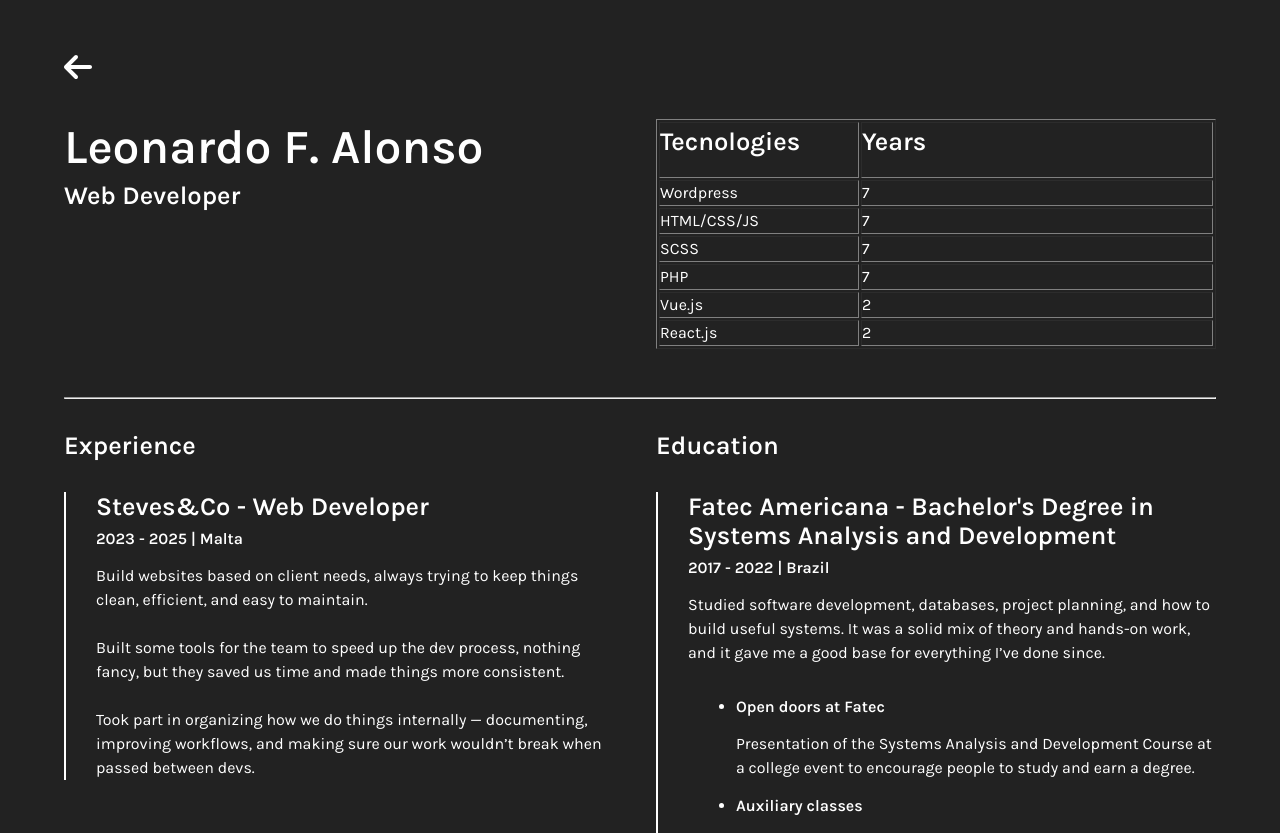
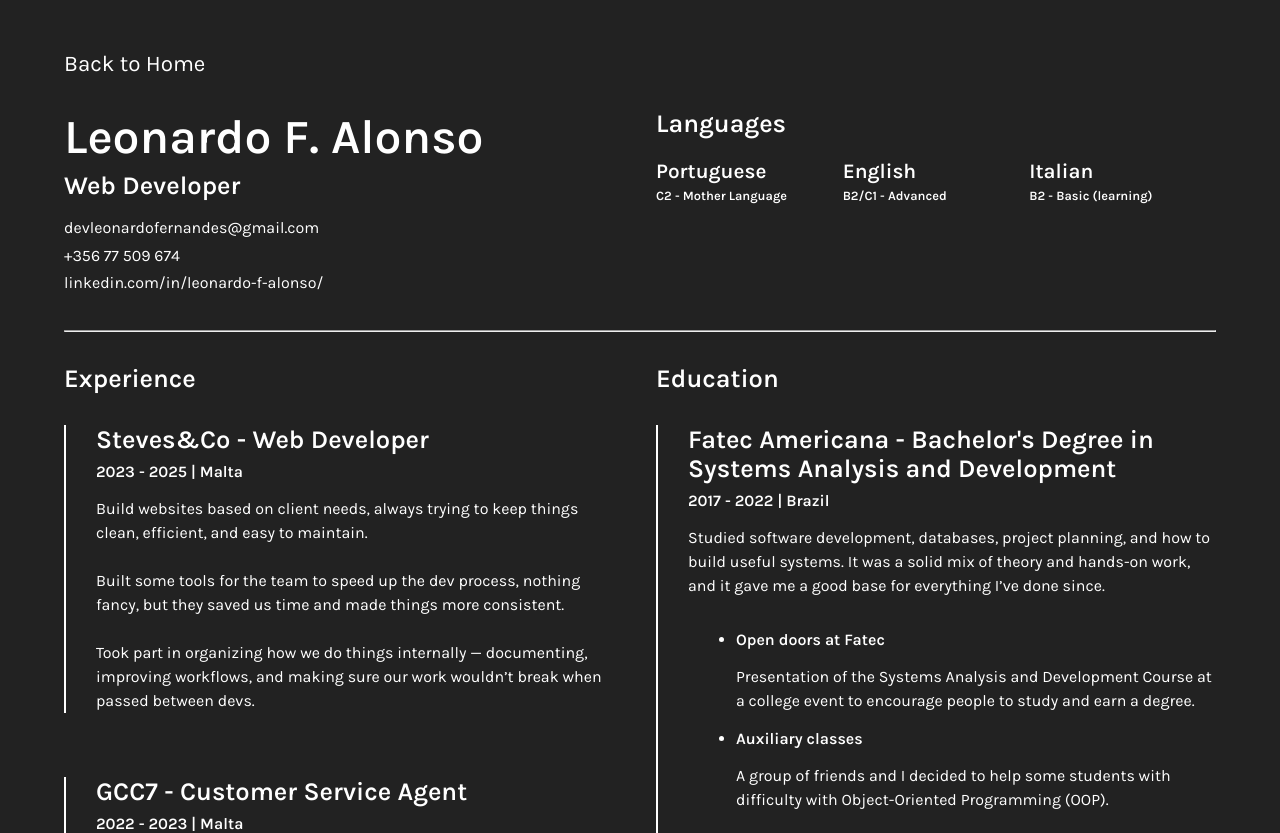
Before and after one commit to DevLeonardoFA/mysite, a Nuxt app: page /resume in a window 1280 px wide. Shown: the top 833 px of the page. Built offline with nearby package versions, Linux system fonts and the light colour scheme.

Commit message:
resume update +  about text update

```diff
--- a/components/About.vue
+++ b/components/About.vue
@@ -7,7 +7,8 @@
         <h2 data-aos="fade-up" data-aos-duration="3000" data-aos-delay="500">About Me</h2>
         <p data-aos="fade-up" data-aos-duration="3000" data-aos-delay="1200">
 
-          I'm Leo, a web developer from Brazil.
+          👋 Hello! I'm Leo. 👋
+          <br><br>
           With 26 Years old and a bachelor's degree,
           I've been working in the IT area since 2018.
           <br><br>
@@ -18,6 +19,7 @@
           Also with great attention to details and always loking for
           ways to improve my work and deliver the best possible
           results.
+
         </p>
 
       </div>
--- a/pages/resume.vue
+++ b/pages/resume.vue
@@ -6,7 +6,9 @@
 
             <!-- back button -->
             <NuxtLink to="/" class="back-button">
-                <FontAwesomeIcon :icon="faArrowLeft" />
+                <!-- add arrow font awesome -->
+                <font-awesome-icon icon="fa-solid fa-arrow-left" />
+                Back to Home
             </NuxtLink>
 
             <div class="head">
@@ -18,9 +20,33 @@
                     <h2 class="role">
                         Web Developer
                     </h2>
+                    <a href="mailto:devleonardofernandes@gmail.com">
+                        devleonardofernandes@gmail.com
+                    </a>
+                    <a href="tel:+35677509674">+356 77 509 674</a>
+                    <a href="https://www.linkedin.com/in/leonardo-f-alonso/" target="_blank"
+                    rel="noopener noreferrer">linkedin.com/in/leonardo-f-alonso/</a>
+
+
                 </div>
 
-                <div class="tecnologies">
+                <div class="languages">
+                    <h2>Languages</h2>
+                    <div class="lang">
+                        <h3>Portuguese</h3>
+                        <small>C2 - Mother Language</small>
+                    </div>
+                    <div class="lang">
+                        <h3>English</h3>
+                        <small>B2/C1 - Advanced</small>
+                    </div>
+                    <div class="lang">
+                        <h3>Italian</h3>
+                        <small>B2 - Basic (learning)</small>
+                    </div>
+                </div>
+
+                <!-- <div class="tecnologies">
 
                     <table class="tecnologies-table" border="1">
                         <tr>
@@ -50,7 +76,7 @@
 
                     </table>
 
-                </div>
+                </div> -->
 
             </div>
 
@@ -102,13 +128,14 @@
 
                 </div>
 
-
-
             </div>
 
 
+        </div>
 
-        </div>
+
+
+        <Projetos />
 
 
     </div>
@@ -118,7 +145,6 @@
 <script setup lang="ts">
 
     // import font awesome
-    import { faArrowLeft } from '@fortawesome/free-solid-svg-icons';
     import { FontAwesomeIcon } from '@fortawesome/vue-fontawesome';
 
     import tecnologies from '~/static/tecnologies.json';
@@ -142,21 +168,16 @@
             padding-top: 50px;
 
             .back-button{
-                font-size: 2rem;
+                font-size: 1.4rem;
                 color: #fff;
                 text-decoration: none;
             }
 
             .head{
                 display: grid;
-                grid-template-columns: 1fr 1fr;
+                grid-template-columns: 1fr;
                 grid-gap: 2rem;
-                h1{
-                    color: #fff;
-                    font-size: 3rem;
-                    font-weight: 600;
-                    margin-bottom: 0.4rem;
-                }
+
                 h2{
                     color: #fff;
                     font-size: 1.6rem;
@@ -164,6 +185,55 @@
                     margin-bottom: 1rem;
                 }
 
+                .infobase{
+                    h1{
+                        color: #fff;
+                        font-size: 3rem;
+                        font-weight: 600;
+                        margin-bottom: 0.4rem;
+                    }
+                }
+
+                .languages{
+                    display: grid;
+                    grid-template-columns: repeat(3, 1fr);
+                    grid-template-rows: 50px 35px auto;
+                    grid-gap: 0rem;
+                    margin-bottom: 1rem;
+
+                    h2{
+                        grid-column: 1 / span 3;
+                    }
+
+                    .lang{
+                        grid-row: 2;
+
+                        h3{
+                            color: #fff;
+                            font-size: 1.3rem;
+                            font-weight: 600;
+                            margin-bottom: 5px;
+                        }
+
+                        small{
+                            display: block;
+                            color: #fff;
+                            font-size: 0.8rem;
+                            font-weight: 600;
+                            grid-row: 3;
+                        }
+                    }
+
+
+
+                    span{
+                        display: block;
+                        color: #fff;
+                        font-size: 1rem;
+                        font-weight: 600;
+                        margin-bottom: 0.4rem;
+                    }
+                }
 
                 table{
                     color: #fff;
@@ -185,11 +255,22 @@
                         }
                     }
                 }
+
+                a{
+                    display: block;
+                    color: #fff;
+                    font-size: 1rem;
+                    font-weight: 400;
+                    margin-bottom: 0.2rem;
+                    line-height: 1.5;
+                    text-decoration: none;
+                    width: max-content;
+                }
             }
 
             .resume-content{
                 display: grid;
-                grid-template-columns: 1fr 1fr;
+                grid-template-columns: 1fr;
                 grid-gap: 2rem;
 
                 h2{
@@ -251,4 +332,19 @@
 
     }
 
+    @media screen and (min-width: 1199px) {
+
+        .resume{
+            .container{
+                .head{
+                    grid-template-columns: 1fr 1fr;
+                }
+                .resume-content{
+                    grid-template-columns: repeat(2, 1fr);
+                }
+            }
+        }
+
+    }
+
 </style>
--- a/tsconfig.json
+++ b/tsconfig.json
@@ -1,4 +1,7 @@
 {
   // https://nuxt.com/docs/guide/concepts/typescript
-  "extends": "./.nuxt/tsconfig.json"
+  "extends": "./.nuxt/tsconfig.json",
+  "compilerOptions": {
+    "moduleResolution": "node",
+  }
 }
```
